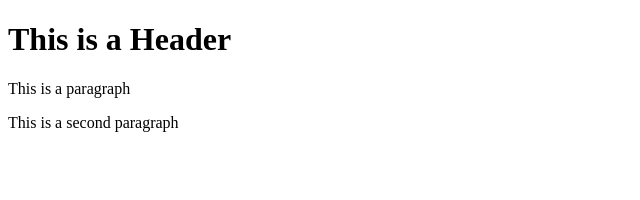
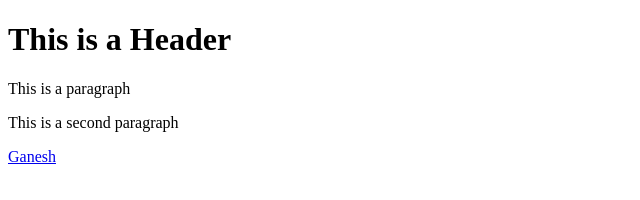
Before and after one commit to RamkiGanesh007/ConFusion, a website: page index.html in a window 1280 px wide. Shown: the full height of the page, 0-640 px from the left. Drawn offline with Linux system fonts and the light colour scheme.

```diff
--- a/index.html
+++ b/index.html
@@ -6,5 +6,6 @@
         <h1>This is a Header</h1>
         <p>This is a paragraph</p>
         <p>This is a second paragraph</p>
+        <a href="http://google.com">Ganesh</a>
     </body>
 </html>
```
Also changed, not shown: package.json (+7 -2 lines), 2 other files.
